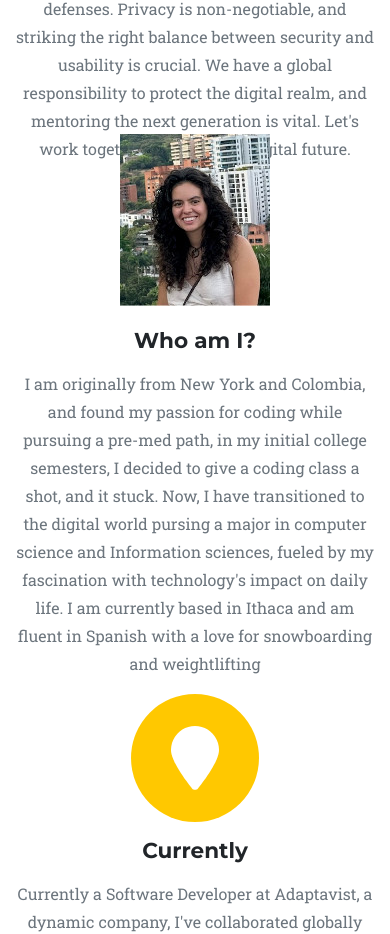
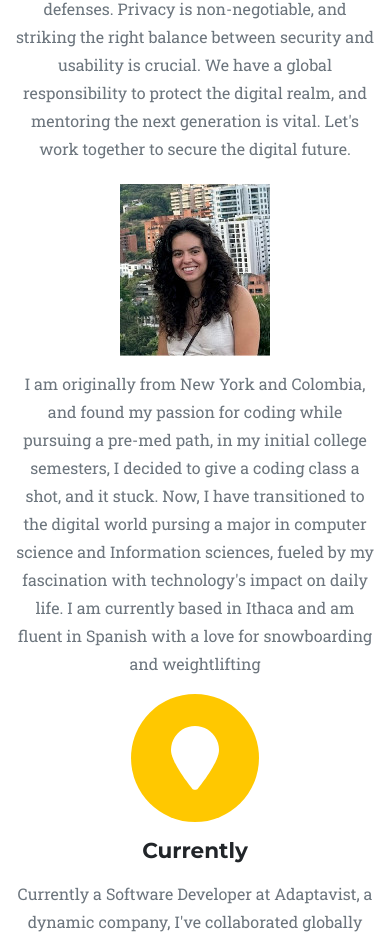
Before and after one commit to taliandre49/professional-website, a plain HTML site: page index.html in a window 390 px wide. Shown: the part 1295-2229 px from the top of the page. Drawn offline with nearby package versions, Linux system fonts and the light colour scheme.

Commit message:
fixed margin issue on mobile screens

```diff
--- a/index.html
+++ b/index.html
@@ -66,7 +66,7 @@
                         <span class="fa-stack fa-4x">
                             <!-- <i class="fas fa-circle fa-stack-2x text-primary"></i>
                             <i class="fas fa-shopping-cart fa-stack-1x fa-inverse"></i> -->
-                            <img src = "assets/img/IMG_0027(2).jpg" style = "margin-top: -50px;" >
+                            <img src = "assets/img/IMG_0027(2).jpg">
                         </span>
                         <h4 class="my-3"> Who am I?</h4>
                         <p class="text-muted">I am originally from New York and Colombia, and found my passion for coding while pursuing a pre-med path, in my initial college semesters, I decided to give a coding class a shot, and it stuck. Now, I have transitioned to the digital world pursing a major in computer science and Information sciences, fueled by my fascination with technology's impact on daily life. I am currently based in Ithaca and am fluent in Spanish with a love for snowboarding and weightlifting</p>
```
